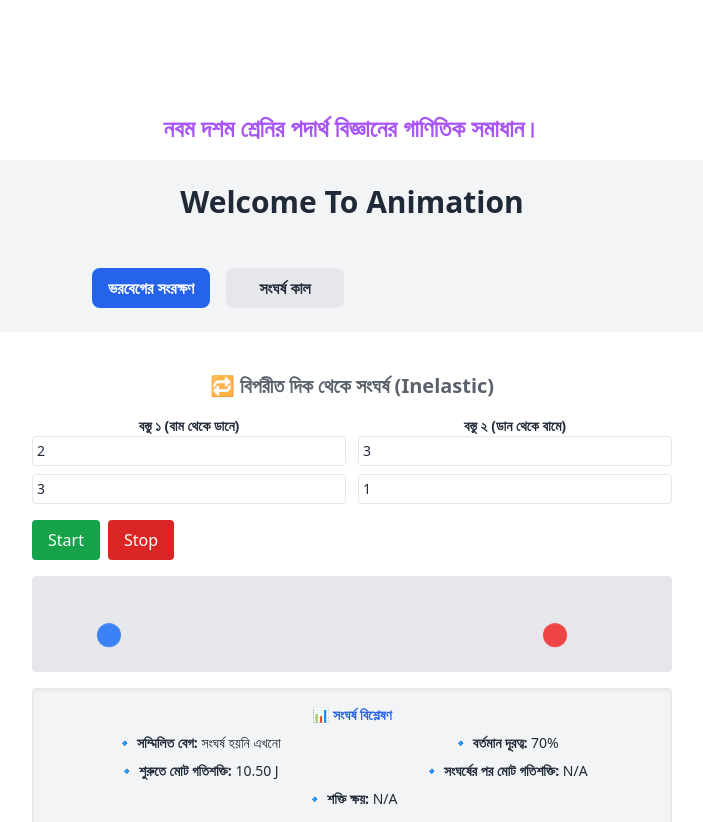
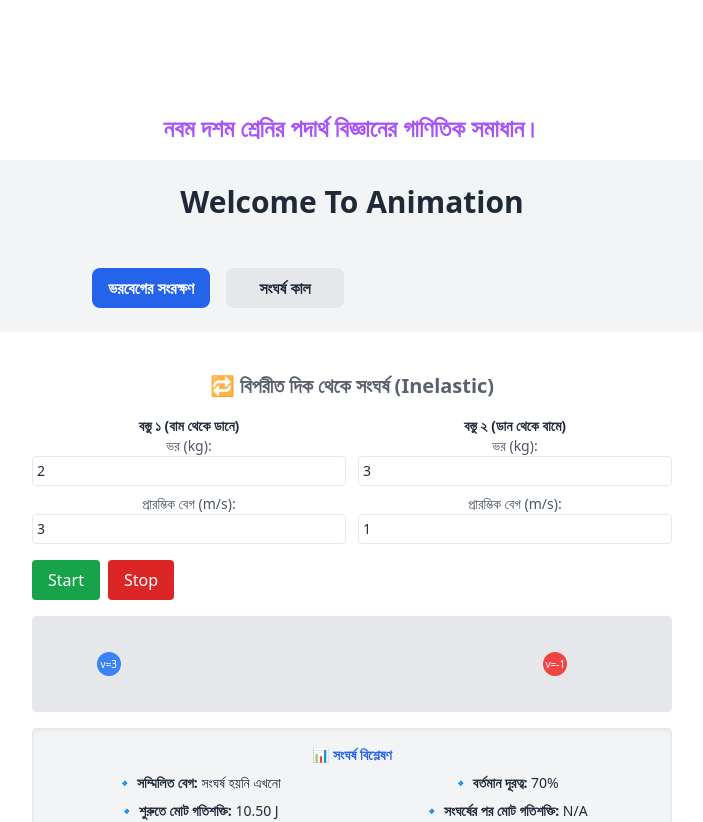
Before and after one commit to almubin78/Physics-Problems-solving-website, a React (Create React App) app: page /playAnimation/mv in a window 1280 px wide. Shown: the top 822 px of the page, without its empty margins (288-991 px from the left). Built offline with nearby package versions, Linux system fonts and the light colour scheme.

Commit message:
add indecator for objects

```diff
--- a/src/PlayAnimation/InelasticCollisionSimulator.js
+++ b/src/PlayAnimation/InelasticCollisionSimulator.js
@@ -54,36 +54,40 @@ export default function InelasticCollisionSimulator() {
       <div className="grid grid-cols-2 gap-3 text-sm">
         <div>
           <h2 className="font-bold">বস্তু ১ (বাম থেকে ডানে)</h2>
+          <label className="block text-gray-600">ভর (kg):</label>
           <input
             type="number"
             value={m1}
             onChange={(e) => setM1(+e.target.value)}
-            placeholder="Mass (kg)"
             className="border p-1 rounded w-full"
           />
+          <label className="block text-gray-600 mt-2">
+            প্রারম্ভিক বেগ (m/s):
+          </label>
           <input
             type="number"
             value={u1}
             onChange={(e) => setU1(+e.target.value)}
-            placeholder="Velocity (m/s)"
-            className="border p-1 rounded w-full mt-2"
+            className="border p-1 rounded w-full"
           />
         </div>
         <div>
           <h2 className="font-bold">বস্তু ২ (ডান থেকে বামে)</h2>
+          <label className="block text-gray-600">ভর (kg):</label>
           <input
             type="number"
             value={m2}
             onChange={(e) => setM2(+e.target.value)}
-            placeholder="Mass (kg)"
             className="border p-1 rounded w-full"
           />
+          <label className="block text-gray-600 mt-2">
+            প্রারম্ভিক বেগ (m/s):
+          </label>
           <input
             type="number"
             value={-u2}
             onChange={(e) => setU2(-Math.abs(+e.target.value))}
-            placeholder="Velocity (negative)"
-            className="border p-1 rounded w-full mt-2"
+            className="border p-1 rounded w-full"
           />
         </div>
       </div>
@@ -107,20 +111,29 @@ export default function InelasticCollisionSimulator() {
         {!merged && (
           <>
             <div
-              className="absolute top-1/2 -translate-y-1/2 w-6 h-6 bg-blue-500 rounded-full animate-bounce"
+              className="absolute top-1/2 -translate-y-1/2 w-6 h-6 bg-blue-500 rounded-full text-[10px] text-white flex items-center justify-center"
               style={{ left: `${x1}%`, transition: "left 0.1s linear" }}
-            />
+              title={`v = ${u1} m/s`}
+            >
+              {`v=${u1}`}
+            </div>
             <div
-              className="absolute top-1/2 -translate-y-1/2 w-6 h-6 bg-red-500 rounded-full animate-bounce"
+              className="absolute top-1/2 -translate-y-1/2 w-6 h-6 bg-red-500 rounded-full text-[10px] text-white flex items-center justify-center"
               style={{ left: `${x2}%`, transition: "left 0.1s linear" }}
-            />
+              title={`v = ${u2} m/s`}
+            >
+              {`v=${u2}`}
+            </div>
           </>
         )}
         {merged && (
           <div
-            className="absolute top-1/2 -translate-y-1/2 w-10 h-10 bg-purple-600 rounded-full animate-pulse"
+            className="absolute top-1/2 -translate-y-1/2 w-10 h-10 bg-purple-600 rounded-full text-[11px] text-white flex items-center justify-center"
             style={{ left: `${x1}%`, transition: "left 0.1s linear" }}
-          />
+            title={`v = ${v.toFixed(2)} m/s`}
+          >
+            {`${v.toFixed(1)} m/s`}
+          </div>
         )}
       </div>
 
```
